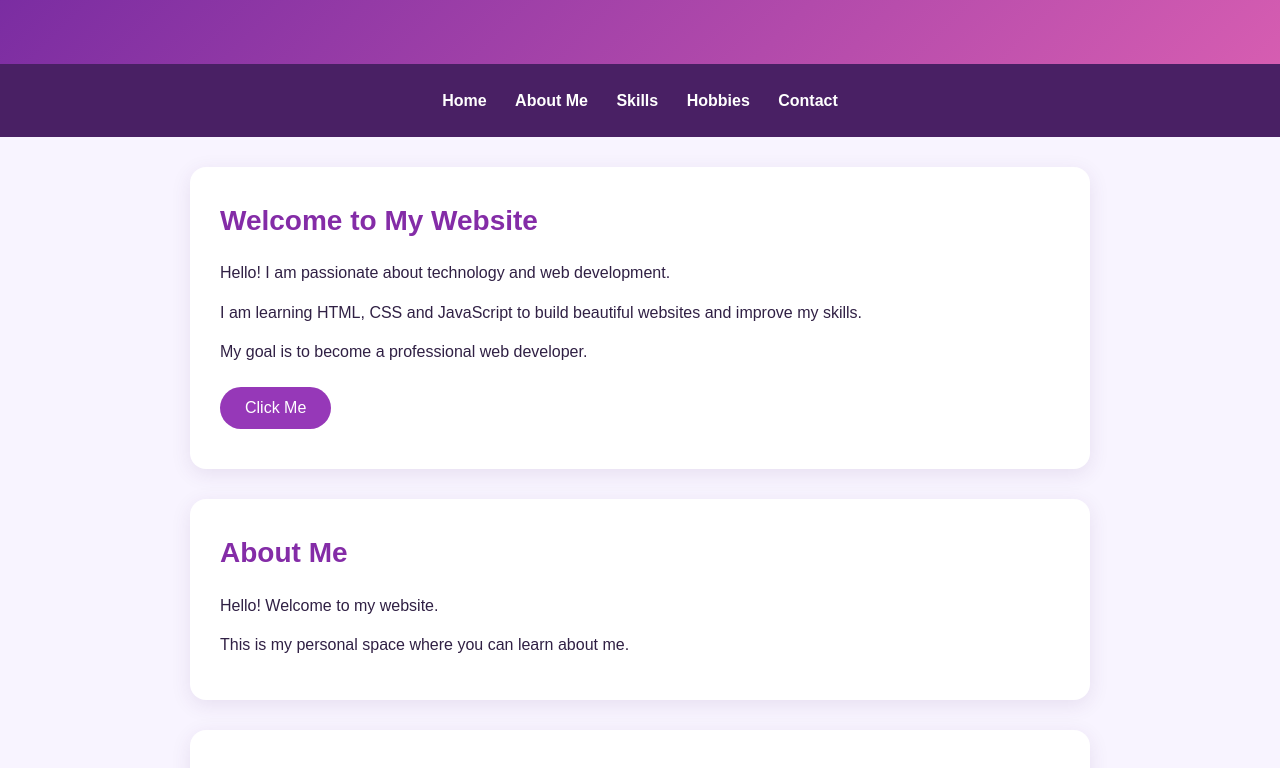
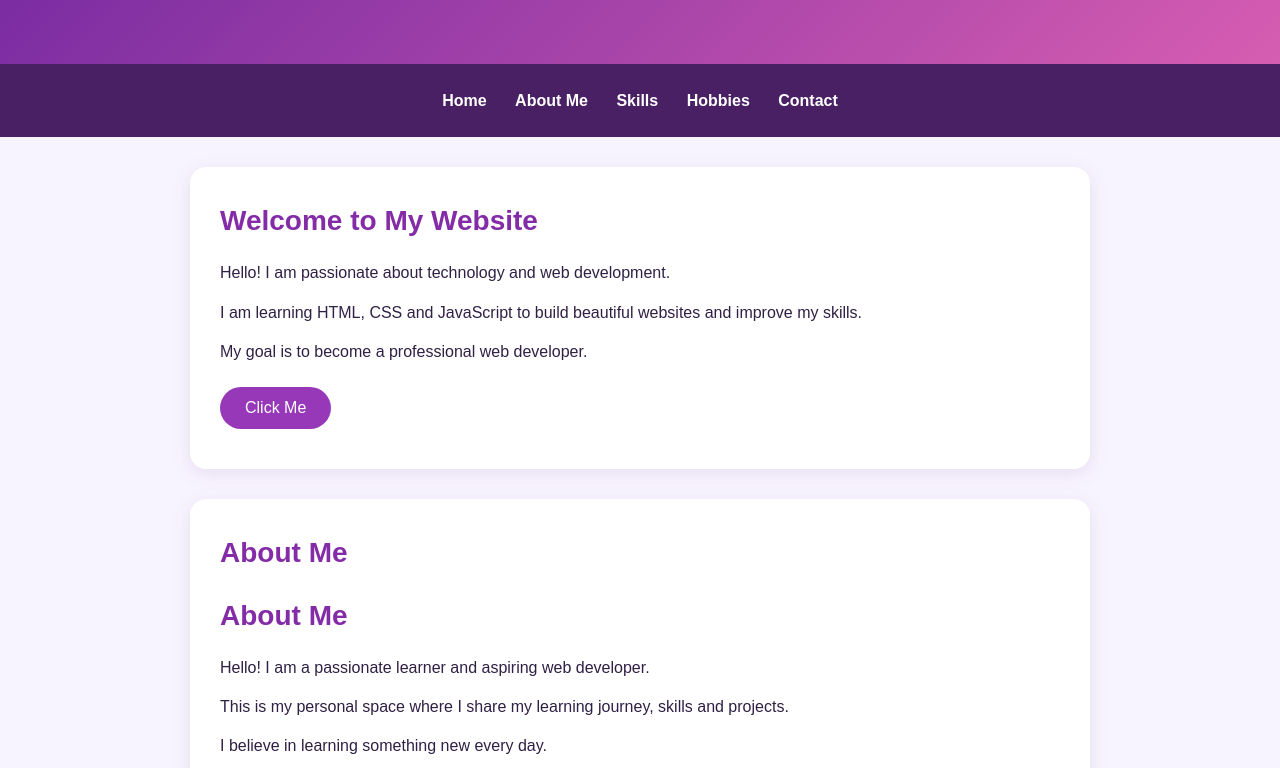
Before and after one commit to zohanchaudhary583-byte/my-website, a plain HTML site: page index.html in a window 1280 px wide. Shown: the part 184-952 px from the top of the page. Drawn offline with Linux system fonts and the light colour scheme.

Commit message:
Revise About Me section content
Updated the About Me section to reflect a more personal touch and added a new paragraph about learning.

```diff
--- a/index.html
+++ b/index.html
@@ -163,8 +163,10 @@ input:focus, textarea:focus {
 
     <section id="about">
         <h2>About Me</h2>
-        <p>Hello! Welcome to my website.</p>
-        <p>This is my personal space where you can learn about me.</p>
+       <h2>About Me</h2>
+<p>Hello! I am a passionate learner and aspiring web developer.</p>
+<p>This is my personal space where I share my learning journey, skills and projects.</p>
+<p>I believe in learning something new every day.</p>
     </section>
 
     <section id="skills">
```
